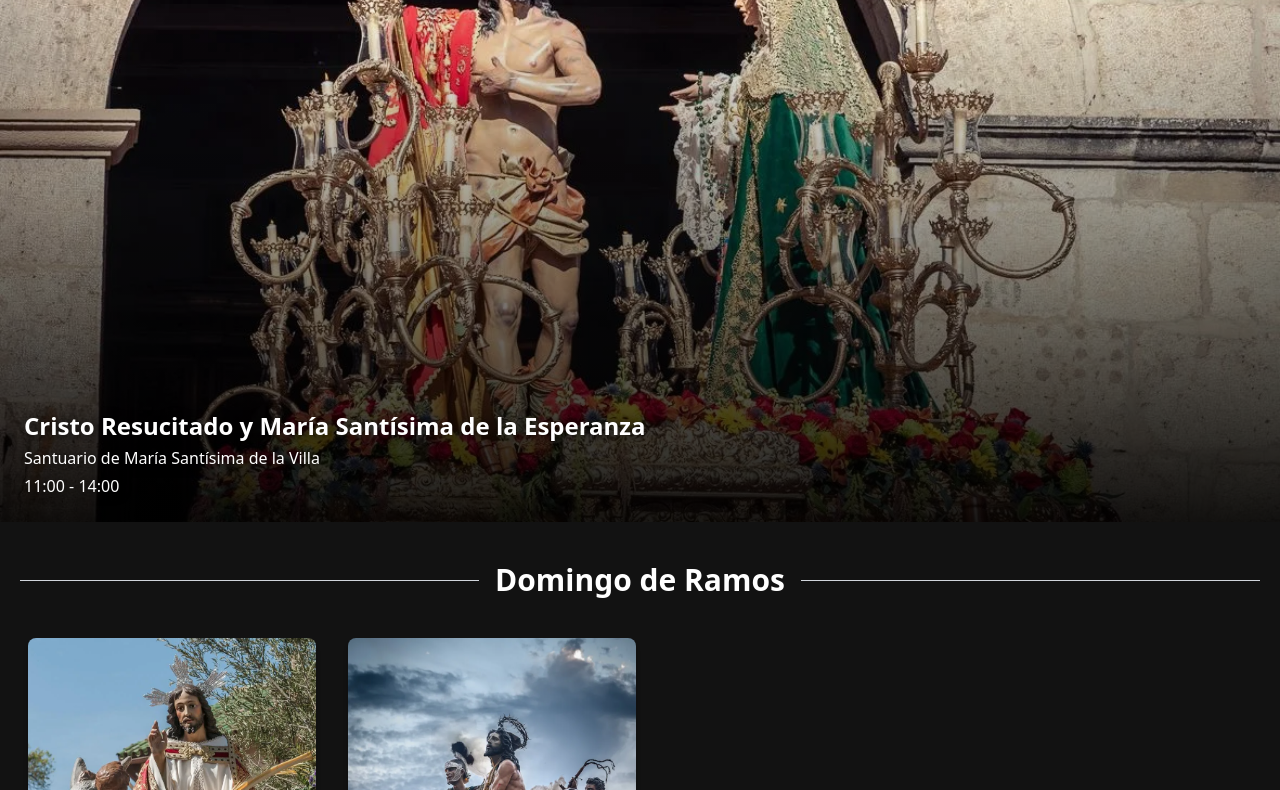
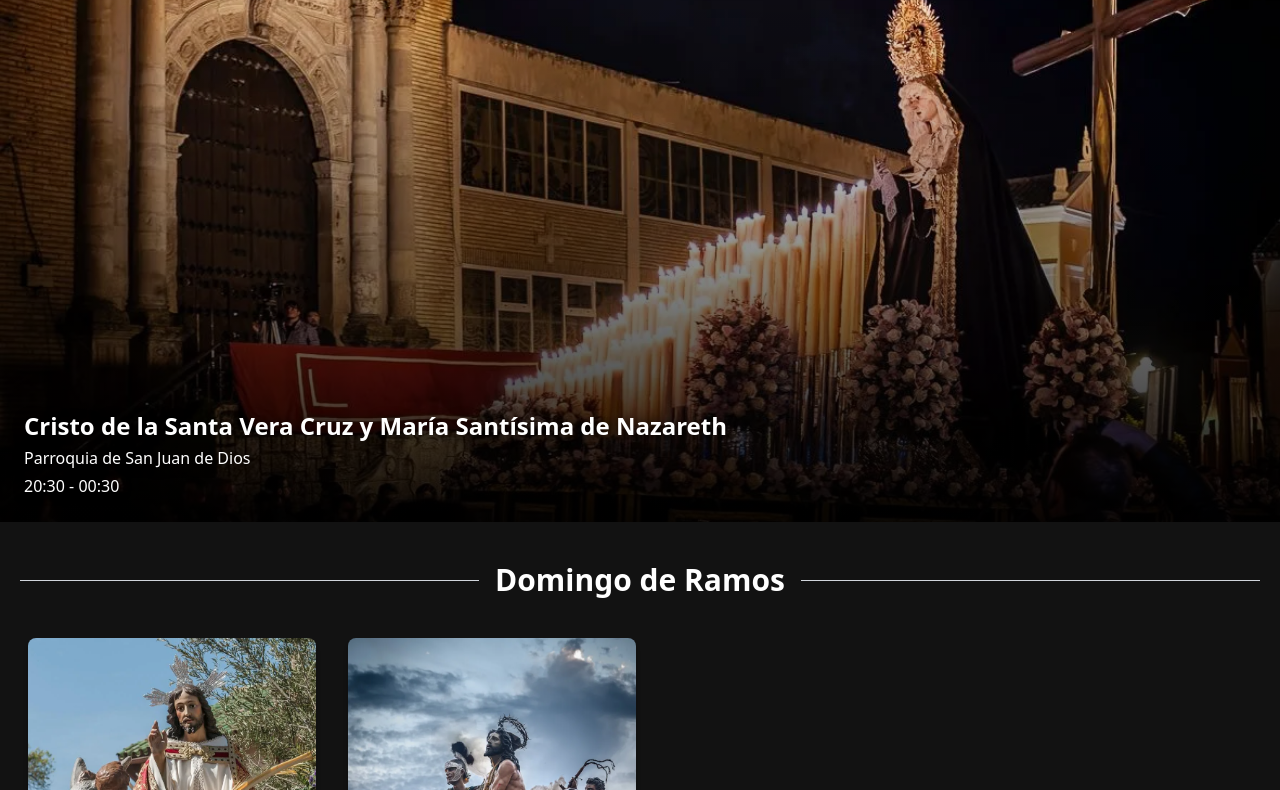
Before and after one commit to daviidltp/EventsSearcher, an Astro site: page / in a window 1280 px wide. Shown: the part 278-1068 px from the top of the page. Built offline with nearby package versions, Linux system fonts and the light colour scheme; Astro itself is replaced by a stand-in of ours.

Commit message:
Arreglo de la hora actual

```diff
--- a/src/components/SeccionDiaActualIsla.tsx
+++ b/src/components/SeccionDiaActualIsla.tsx
@@ -35,7 +35,7 @@ export default function SeccionDiaActualIsla({ dias, disenoDias }: Props) {
   const [estaEnCalle, setEstaEnCalle] = useState(false);
   const [haTerminado, setHaTerminado] = useState(false);
   const ahora = new Date();
-  ahora.setHours(ahora.getHours() + 24 * 4 + 14)
+ // ahora.setHours(ahora.getHours() + 24 * 4 + 14)
   useEffect(() => {
 
     //ahora.setHours(ahora.getHours() - 72); // quitar esto si ya no estás en pruebas
```
